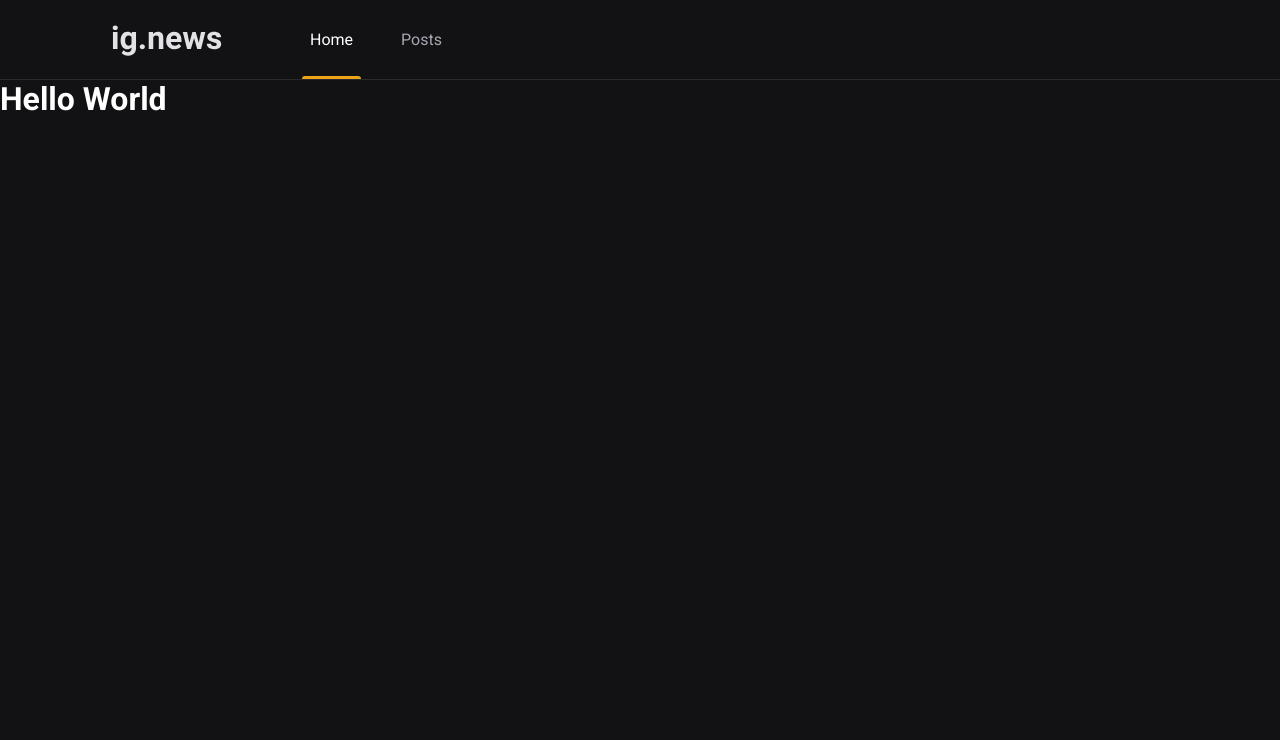
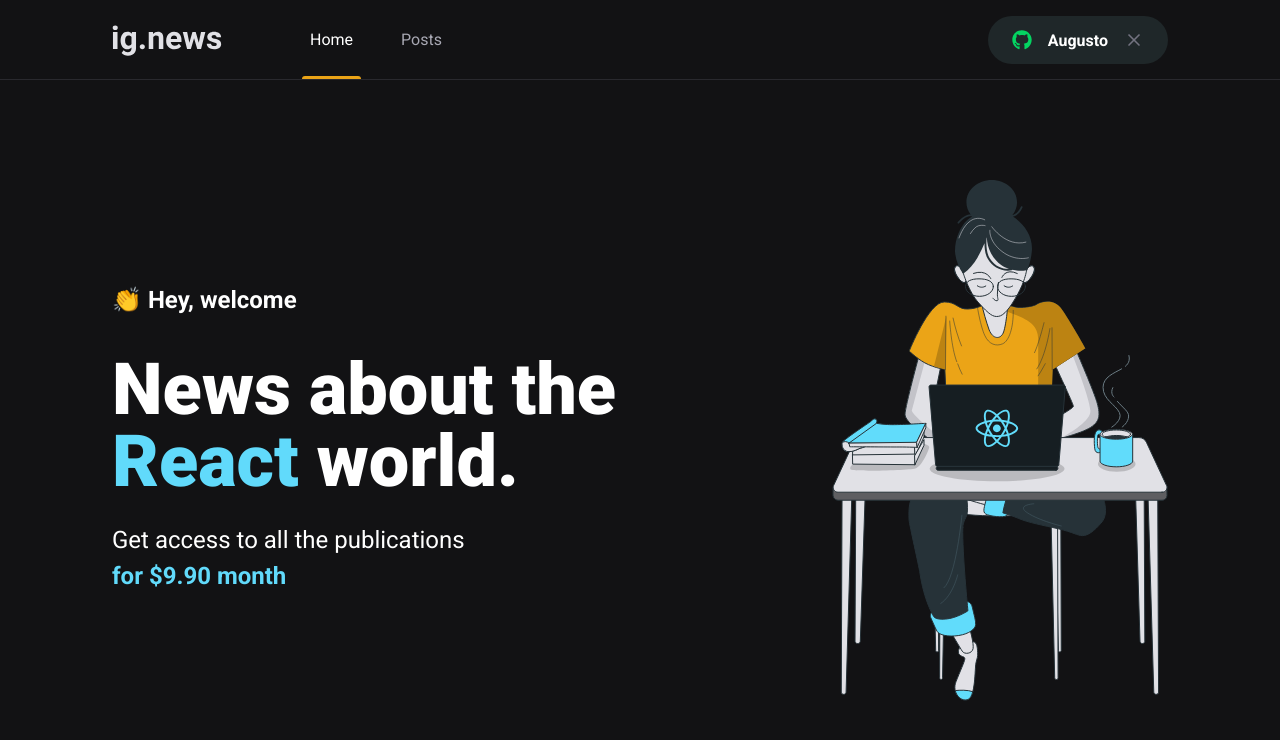
Before and after one commit to augustokl/next-js-sample, a Next.js app: page / in a window 1280 px wide. Shown: the top 740 px of the page. Built offline with nearby package versions, Linux system fonts and the light colour scheme.

Commit message:
Added login button and home page

```diff
--- a/package.json
+++ b/package.json
@@ -12,6 +12,7 @@
     "next": "11.1.2",
     "react": "17.0.2",
     "react-dom": "17.0.2",
+    "react-icons": "^4.2.0",
     "sass": "^1.39.0"
   },
   "devDependencies": {
--- a/src/components/Header/index.tsx
+++ b/src/components/Header/index.tsx
@@ -1,3 +1,4 @@
+import { SignInButton } from '../SignInButton'
 import styles from './styles.module.scss'
 
 export function Header() {
@@ -9,6 +10,8 @@
           <a className={styles.active} href="#">Home</a>
           <a href="#">Posts</a>
         </nav>
+
+        <SignInButton />
       </div>
     </header>
   )
--- a/src/components/Header/styles.module.scss
+++ b/src/components/Header/styles.module.scss
@@ -50,4 +50,8 @@
       }
     }
   }
+
+  button {
+    margin-left: auto;
+  }
 }
--- /dev/null
+++ b/src/components/SignInButton/index.tsx
@@ -0,0 +1,28 @@
+import { FaGithub } from 'react-icons/fa'
+import { FiX } from 'react-icons/fi'
+
+import styles from './styles.module.scss';
+
+export function SignInButton() {
+  const isUserLoggedIn = true;
+
+  return isUserLoggedIn ?
+  (
+    <button
+    type="button"
+    className={styles.signInButton}
+    >
+      <FaGithub color="#04d361"/>
+      Augusto
+      <FiX color="#737380" className={styles.closeIcon}/>
+    </button>
+  ) : (
+    <button
+    type="button"
+    className={styles.signInButton}
+    >
+      <FaGithub color="#eba417"/>
+      Sign in with GitHub
+    </button>
+)
+}
--- /dev/null
+++ b/src/components/SignInButton/styles.module.scss
@@ -0,0 +1,34 @@
+.signInButton {
+  height: 3rem;
+  border-radius: 3rem;
+  background-color: var(--gray-850);
+  border: 0;
+  padding: 0 1.5rem;
+
+  display: flex;
+  align-items: center;
+  justify-content: center;
+
+  color: var(--white);
+  font-weight: bold;
+
+  transition: filter 0.2s;
+
+  &:hover {
+    filter: brightness(0.85)
+  }
+
+  svg {
+    width: 20px;
+    height: 20px;
+
+    &.closeIcon {
+      margin-left: 1rem;
+    }
+  }
+
+  svg:first-child {
+    margin-right: 1rem;
+  }
+
+}
--- a/src/pages/_app.tsx
+++ b/src/pages/_app.tsx
@@ -1,4 +1,3 @@
-import Head from 'next/head';
 import { AppProps } from 'next/app';
 
 import '../styles/global.scss'
@@ -7,9 +6,6 @@
 function MyApp({ Component, pageProps }: AppProps) {
   return (
     <>
-      <Head>
-        <title>ig.news</title>
-      </Head>
       <Header />
       <Component {...pageProps} />
     </>
--- a/src/pages/index.tsx
+++ b/src/pages/index.tsx
@@ -1,5 +1,26 @@
+import Head from 'next/head';
+
+import styles from './styles/home/styles.module.scss'
+
 export default function Home() {
   return (
-   <h1>Hello World</h1>
+    <>
+      <Head>
+        <title>Home | ig.news</title>
+      </Head>
+      <main className={styles.contentContainer}>
+        <section className={styles.hero}>
+          <span>👏 Hey, welcome</span>
+          <h1>News about the <span>React</span> world.</h1>
+          <p>
+            Get access to all the publications <br />
+            <span>for $9.90 month</span>
+          </p>
+        </section>
+        <img src="/images/avatar.svg" alt="Girl coding" />
+
+      </main>
+    </>
+
   )
 }
--- /dev/null
+++ b/src/pages/styles/home/styles.module.scss
@@ -0,0 +1,41 @@
+.contentContainer {
+  max-width: 1120px;
+  margin: 0 auto;
+  padding: 0 2rem 0 2rem;
+  height: calc(100vh - 5rem);
+
+  display: flex;
+  align-items: center;
+  justify-content: space-between;
+}
+
+.hero {
+  max-width: 600px;
+
+  > span {
+    font-size: 1.5rem;
+    font-weight: bold;
+  }
+
+  h1 {
+    font-size: 4.5rem;
+    line-height: 4.5rem;
+    font-weight: 900;
+    margin-top: 2.5rem;
+
+    span {
+      color: var(--cyan-500);
+    }
+  }
+
+  p {
+    font-size: 1.5rem;
+    line-height: 2.25rem;
+    margin-top: 1.5rem;
+
+    span {
+      color: var(--cyan-500);
+      font-weight: bold;
+    }
+  }
+}
--- a/src/styles/global.scss
+++ b/src/styles/global.scss
@@ -10,6 +10,7 @@
   --gray-100: #e1e1e6;
   --gray-300: #a8a8b3;
   --gray-800: #29292e;
+  --gray-850: #1f2729;
   --gray-900: #121214;
 
   --cyan-500: #61dafb;
```
Also changed, not shown: 1 other file (tests, documents, lock files or other folders).
